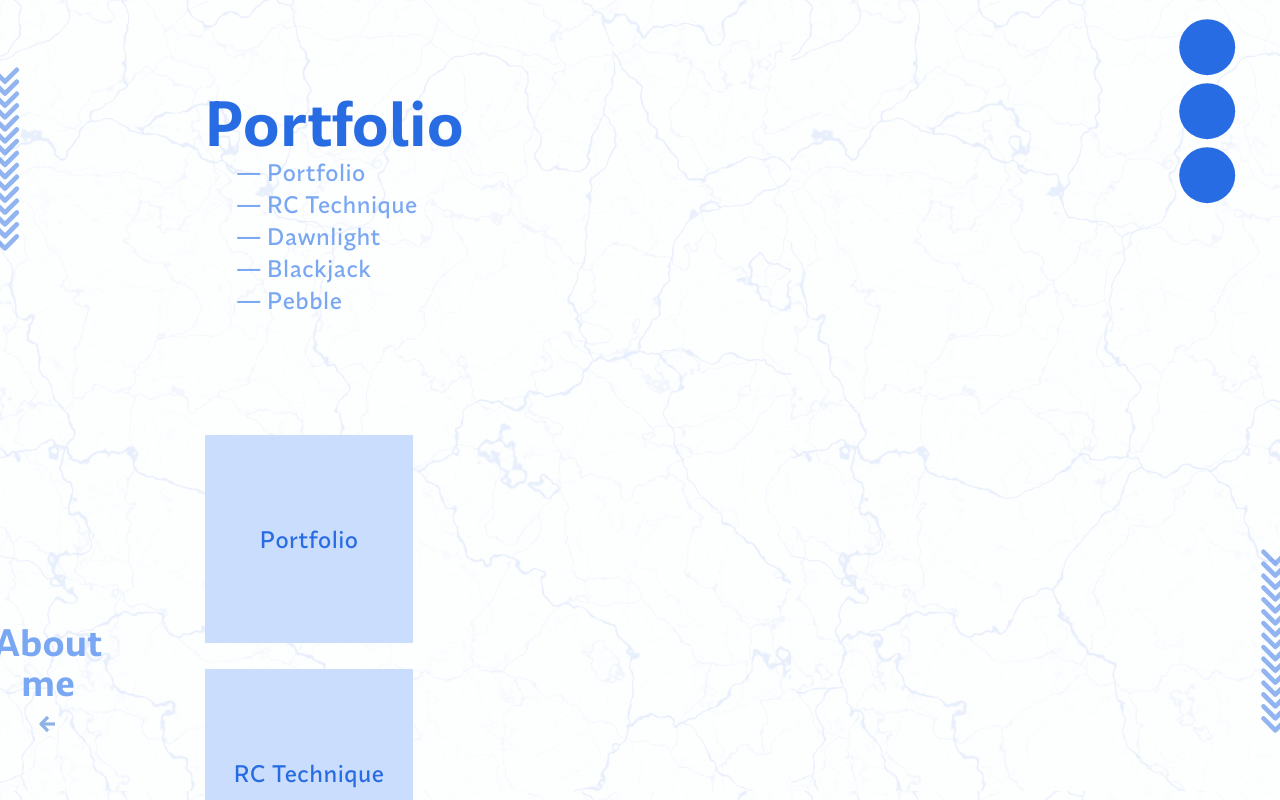
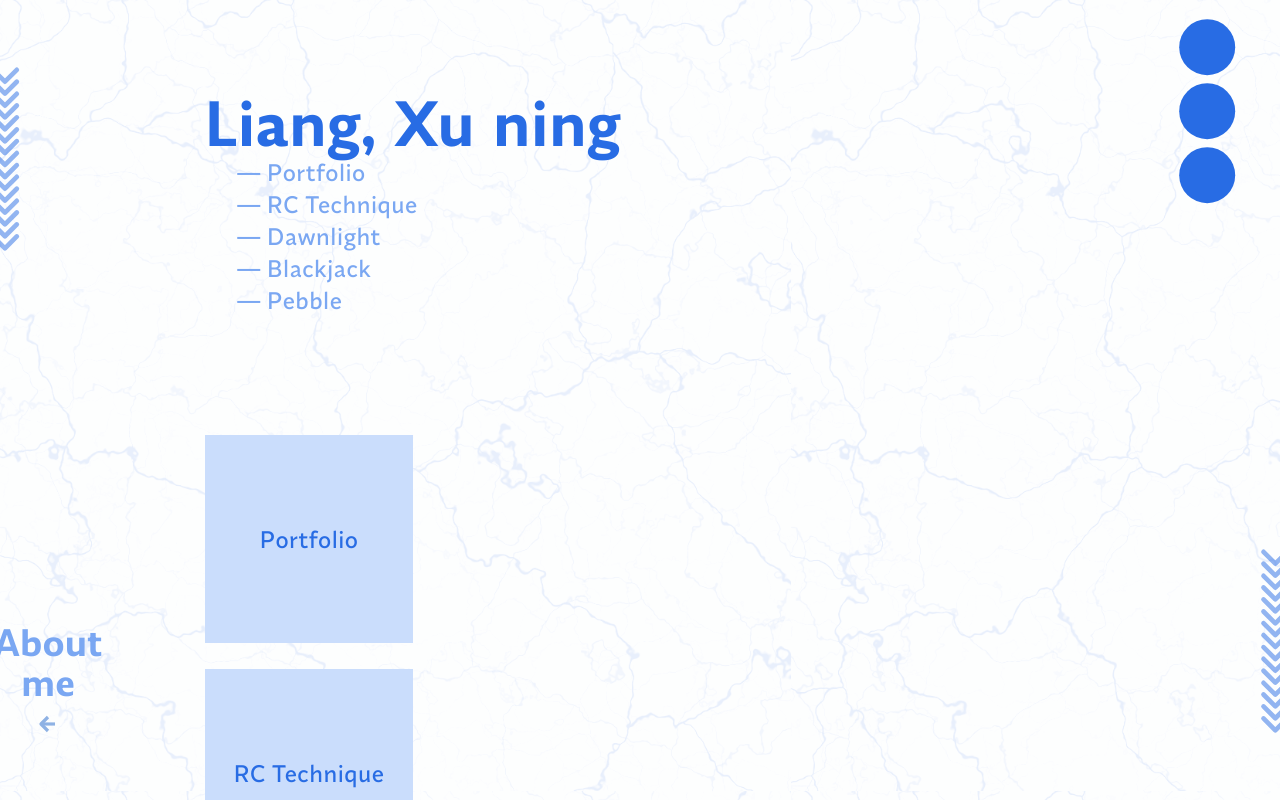
Before and after one commit to Ch3ru09/portfolio, a Next.js app: page / in a window 1280 px wide. Shown: the top 800 px of the page. Built offline with nearby package versions, Linux system fonts and the light colour scheme.

Commit message:
changed main page title

```diff
--- a/src/app/(home)/page.tsx
+++ b/src/app/(home)/page.tsx
@@ -6,7 +6,7 @@ export default function Home() {
       <div className="mr-[10%] ml-[10%] flex">
         <div className="fixed top-24">
           <h1 className="font-heading text-primary text-6xl font-bold">
-            Portfolio
+            Liang, Xu ning
           </h1>
           <ul className="pl-8">
             {projects.map((x, i) => {
--- a/src/app/(home)/project/portfolio/page.tsx
+++ b/src/app/(home)/project/portfolio/page.tsx
@@ -14,7 +14,7 @@ export default function PortfolioPage() {
         <Image className="grow basis-0" src="/" alt="" width={0} height={0} />
         <div className="gap grow basis-0">
           <h1 className="font-heading text-primary text-6xl font-bold">
-            Liang, Xu ning
+            Portfolio
           </h1>
           <p className="mx-2 mt-4 mb-8">
             This page offers a behind the scenes highlight of the creative and
```
